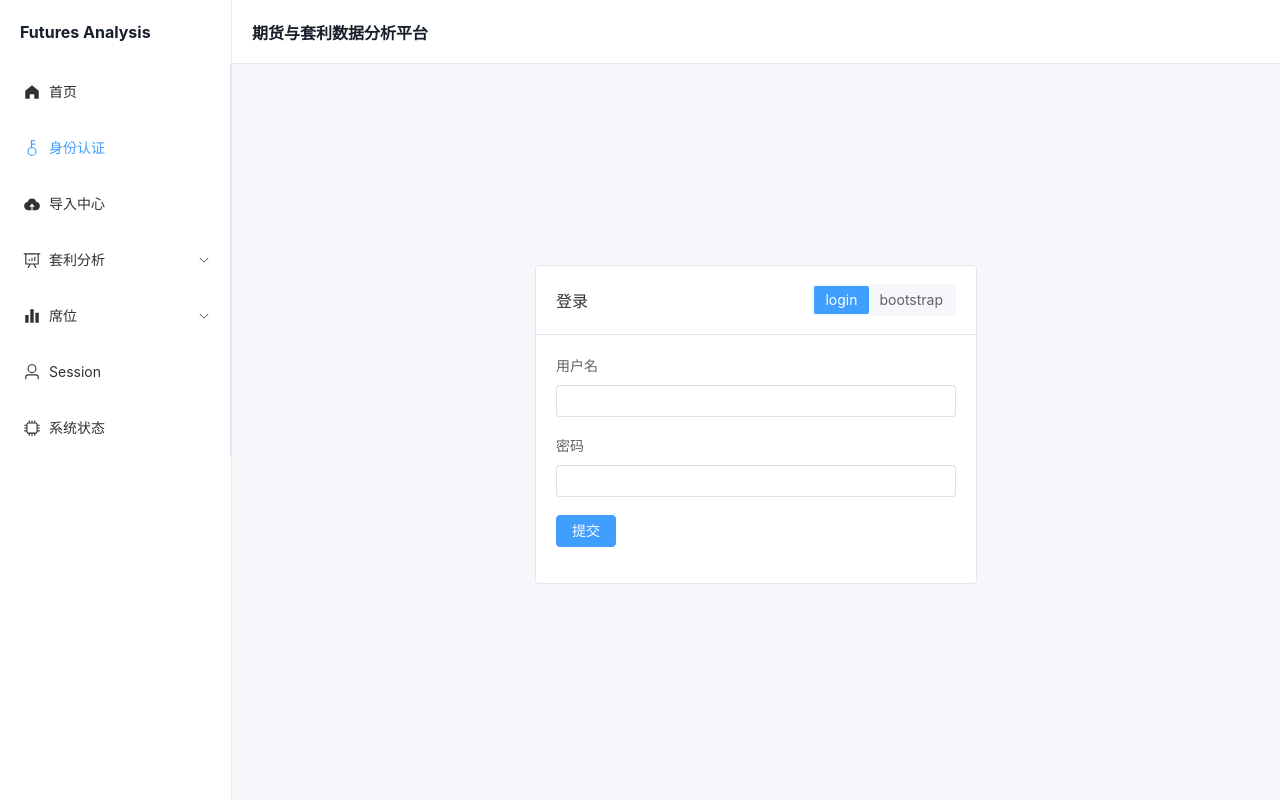
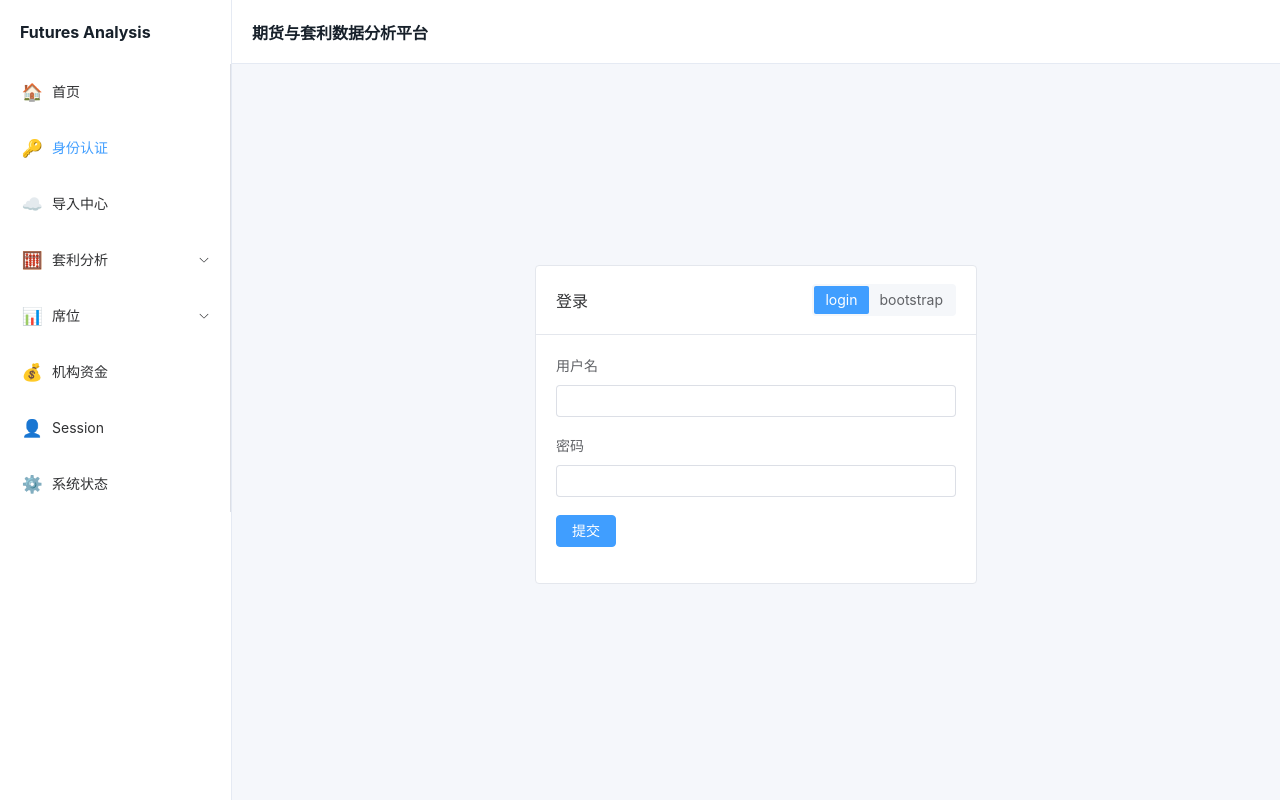
Before and after one commit to junjuntian/Futures-analysis-website, a Vue app in the folder frontend/: page /auth in a window 1280 px wide. Built offline with nearby package versions, Linux system fonts and the light colour scheme.

Commit message:
侧栏加机构资金入口,图标换彩色 emoji;to_csv 支持 --since 增量
Co-Authored-By: Claude Fable 5 <noreply@anthropic.com>

```diff
--- a/frontend/src/App.vue
+++ b/frontend/src/App.vue
@@ -1,8 +1,14 @@
 <script setup lang="ts">
-import { Histogram, Cpu, DataAnalysis, HomeFilled, Key, SwitchButton, UploadFilled, User } from '@element-plus/icons-vue'
+import { SwitchButton } from '@element-plus/icons-vue'
 import { useAuthStore } from './stores/auth'
 
 const auth = useAuthStore()
+
+// 机构资金是 nginx 直接服务的静态页(/smart-money/),不在 Vue 路由里,
+// 用整页跳转;其余菜单仍走 el-menu 的 router 模式。
+function openSmartMoney() {
+  window.location.assign('/smart-money/')
+}
 </script>
 
 <template>
@@ -11,20 +17,20 @@ const auth = useAuthStore()
       <div class="brand">Futures Analysis</div>
       <el-menu router :default-active="$route.path">
         <el-menu-item index="/">
-          <el-icon><HomeFilled /></el-icon>
+          <span class="nav-emoji">🏠</span>
           <span>首页</span>
         </el-menu-item>
         <el-menu-item index="/auth">
-          <el-icon><Key /></el-icon>
+          <span class="nav-emoji">🔑</span>
           <span>身份认证</span>
         </el-menu-item>
         <el-menu-item index="/imports">
-          <el-icon><UploadFilled /></el-icon>
+          <span class="nav-emoji">☁️</span>
           <span>导入中心</span>
         </el-menu-item>
         <el-sub-menu index="spread-analytics">
           <template #title>
-            <el-icon><DataAnalysis /></el-icon>
+            <span class="nav-emoji">🧮</span>
             <span>套利分析</span>
           </template>
           <el-menu-item index="/spread-analytics/monitor" disabled>
@@ -34,18 +40,22 @@ const auth = useAuthStore()
         </el-sub-menu>
         <el-sub-menu index="seats">
           <template #title>
-            <el-icon><Histogram /></el-icon>
+            <span class="nav-emoji">📊</span>
             <span>席位</span>
           </template>
           <el-menu-item index="/seats?tab=positions">席位持仓</el-menu-item>
           <el-menu-item index="/seats?tab=building">建仓过程</el-menu-item>
         </el-sub-menu>
+        <el-menu-item index="/smart-money-external" @click="openSmartMoney">
+          <span class="nav-emoji">💰</span>
+          <span>机构资金</span>
+        </el-menu-item>
         <el-menu-item index="/sessions">
-          <el-icon><User /></el-icon>
+          <span class="nav-emoji">👤</span>
           <span>Session</span>
         </el-menu-item>
         <el-menu-item index="/system">
-          <el-icon><Cpu /></el-icon>
+          <span class="nav-emoji">⚙️</span>
           <span>系统状态</span>
         </el-menu-item>
       </el-menu>
--- a/frontend/src/styles.css
+++ b/frontend/src/styles.css
@@ -56,6 +56,15 @@ body {
   font-size: 11px;
 }
 
+/* 侧栏 emoji 图标:对齐原 el-icon 的占位(运营者 2026-08-11 拍板换彩色图标) */
+.nav-emoji {
+  width: 24px;
+  margin-right: 8px;
+  font-size: 17px;
+  text-align: center;
+  flex-shrink: 0;
+}
+
 .page {
   max-width: 1120px;
   margin: 0 auto;
```
Also changed, not shown: 1 other file (tests, documents, lock files or other folders).
